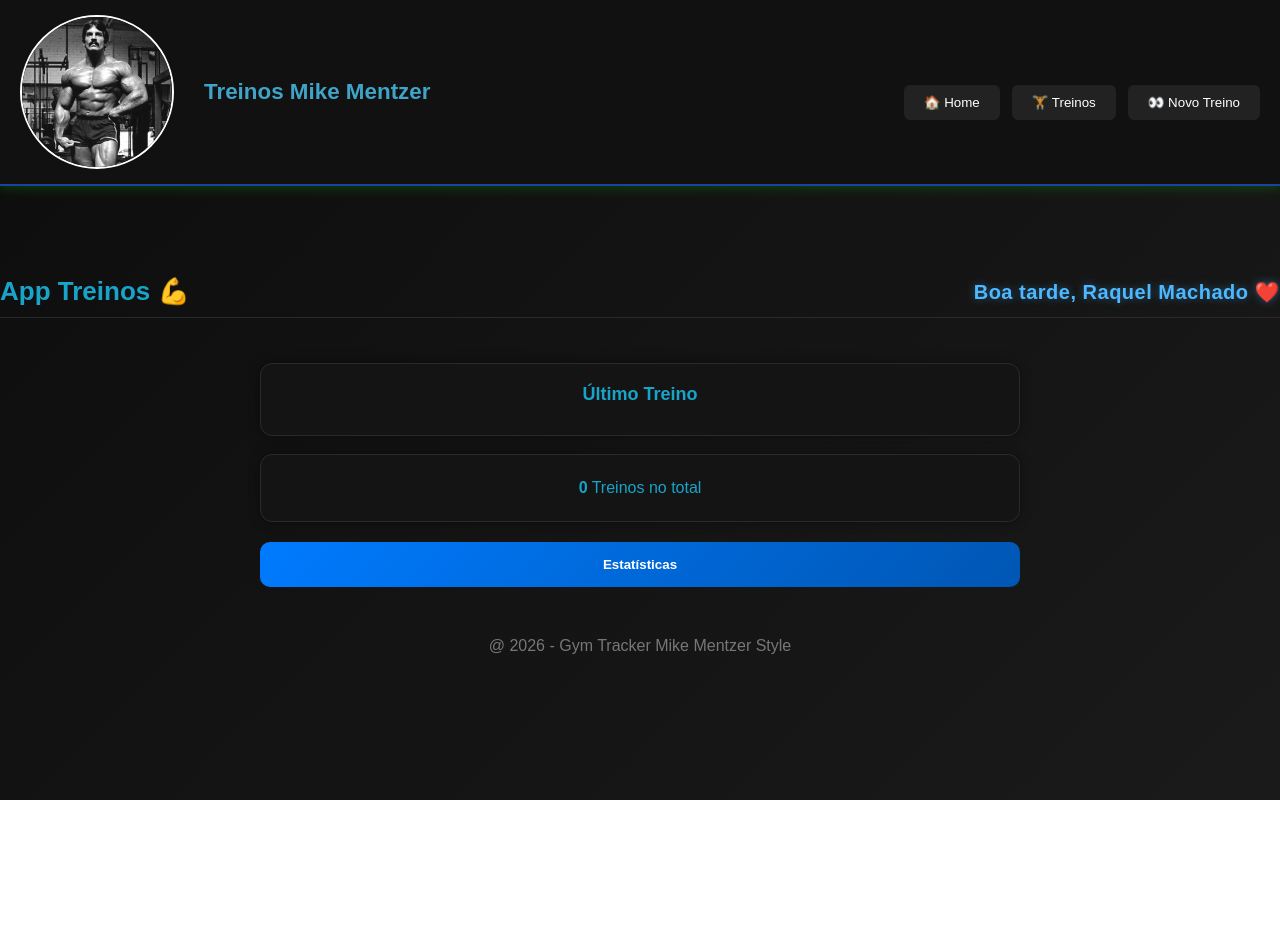
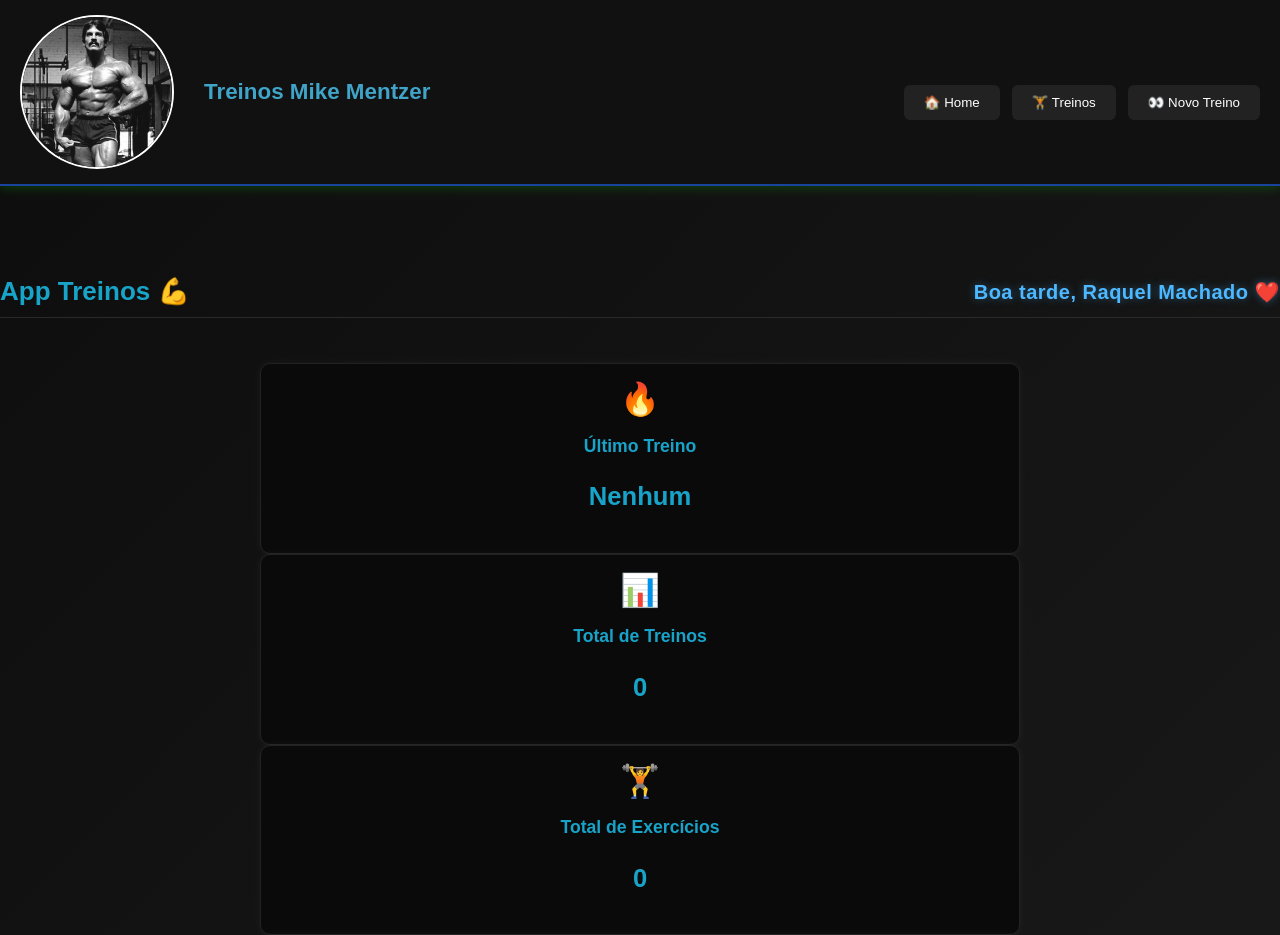
Before and after one commit to DrigoFp/ProjectoFinal, an Angular app in the folder projecto-final/: page /dashboard in a window 1280 px wide. Shown: the top 935 px of the page. Before the commit the page ends 800 px from the top, so only its background shows below. Built offline with nearby package versions, Linux system fonts and the light colour scheme.

Commit message:
KPIs no dashboard

```diff
--- a/projecto-final/src/app/dashboard/dashboard.html
+++ b/projecto-final/src/app/dashboard/dashboard.html
@@ -3,18 +3,31 @@
   <h2 class="saudacao">{{ name | saudacao }}</h2>
 </div>
 
-
 <div class="dashboard-container">
 
-<div class="card">
-  <h3>Último Treino</h3>
-  <p><strong>{{ ultimoTreino?.nome }}</strong></p>
-  <p>{{ ultimoTreino?.data }}</p>
-</div>
+  <app-kpi-card
+    titulo="Último Treino"
+    [valor]="ultimoTreino?.nome ?? 'Nenhum'"
+    icone="🔥"
+  />
 
-<div class="card">
-  <p><strong>{{ totalTreinos }}</strong> Treinos no total</p>
-</div>
+  <app-kpi-card
+    titulo="Total de Treinos"
+    [valor]="totalTreinos"
+    icone="📊"
+  />
+
+  <app-kpi-card
+    titulo="Total de Exercícios"
+    [valor]="totalExercicios"
+    icone="🏋️"
+  />
+
+  <app-kpi-card
+    titulo="Média de Exercícios por Treino"
+    [valor]="mediaExercicios"
+    icone="📈"
+  />
 
   <div class="atalhos">
     <button class="atalho-card" (click)="mostrarEstatisticas()">
@@ -41,4 +54,5 @@
       }
     </div>
   }
+
 </div>
--- a/projecto-final/src/app/dashboard/dashboard.ts
+++ b/projecto-final/src/app/dashboard/dashboard.ts
@@ -1,10 +1,11 @@
 import { Component } from '@angular/core';
 import { SaudacaoPipe } from '../saudacao-pipe';
 import { TreinosStore } from '../treinos/treinos-store';
+import { KpiCardComponent } from '../shared/components/kpi-card/kpi-card.component';
 
 @Component({
   selector: 'app-dashboard',
-  imports: [SaudacaoPipe],
+  imports: [SaudacaoPipe, KpiCardComponent],
   templateUrl: './dashboard.html',
   styleUrl: './dashboard.css',
 })
@@ -22,7 +23,7 @@ export class Dashboard {
   constructor(private treinosStore: TreinosStore) {}
 
   ngOnInit() {
-    this.treinosStore.treinos$.subscribe(treinos => {
+    this.treinosStore.treinos$.subscribe((treinos) => {
       this.treinos = treinos;
       this.totalTreinos = treinos.length;
       this.ultimoTreino = treinos.length > 0 ? treinos[treinos.length - 1] : null;
@@ -50,14 +51,18 @@ calcularEstatisticasPorTreino() {
         if (!estatisticas[nomeTreino][nomeExercicio]) {
           estatisticas[nomeTreino][nomeExercicio] = {
             maxPeso: ex.peso,
-          maxReps: ex.repeticoes
+            maxReps: ex.repeticoes,
           };
         } else {
-        estatisticas[nomeTreino][nomeExercicio].maxPeso =
-          Math.max(estatisticas[nomeTreino][nomeExercicio].maxPeso, ex.peso);
+          estatisticas[nomeTreino][nomeExercicio].maxPeso = Math.max(
+            estatisticas[nomeTreino][nomeExercicio].maxPeso,
+            ex.peso,
+          );
 
-        estatisticas[nomeTreino][nomeExercicio].maxReps =
-          Math.max(estatisticas[nomeTreino][nomeExercicio].maxReps, ex.repeticoes);
+          estatisticas[nomeTreino][nomeExercicio].maxReps = Math.max(
+            estatisticas[nomeTreino][nomeExercicio].maxReps,
+            ex.repeticoes,
+          );
         }
       }
     }
@@ -72,4 +77,11 @@ getExercicioKeys(obj: any) {
     return Object.keys(obj);
   }
 
+  get totalExercicios(): number {
+    return this.treinos.reduce((acc, t) => acc + t.exercicios.length, 0);
   }
+
+  get mediaExercicios(): number {
+    return this.totalTreinos === 0 ? 0 : Math.round(this.totalExercicios / this.totalTreinos);
+  }
+}
--- /dev/null
+++ b/projecto-final/src/app/shared/components/kpi-card/kpi-card.component.css
@@ -0,0 +1,24 @@
+.kpi-card {
+  background: #0a0a0a;
+  border: 1px solid #222;
+  padding: 16px;
+  border-radius: 10px;
+  text-align: center;
+  color: rgb(24, 164, 201);
+  box-shadow: 0 0 10px rgba(255,255,255,0.05);
+}
+
+.kpi-card h3 {
+  margin-bottom: 8px;
+  font-size: 1.1rem;
+}
+
+.kpi-valor {
+  font-size: 1.6rem;
+  font-weight: bold;
+}
+
+.kpi-icon {
+  font-size: 2rem;
+  margin-bottom: 10px;
+}
--- /dev/null
+++ b/projecto-final/src/app/shared/components/kpi-card/kpi-card.component.html
@@ -0,0 +1,8 @@
+<div class="kpi-card">
+  @if (icone) {
+    <div class="kpi-icon">{{ icone }}</div>
+  }
+
+  <h3>{{ titulo }}</h3>
+  <p class="kpi-valor">{{ valor }}</p>
+</div>
--- a/projecto-final/src/app/treinos/lista/lista.css
+++ b/projecto-final/src/app/treinos/lista/lista.css
@@ -1,51 +1,41 @@
-/* ======== CONTAINER DA PÁGINA ======== */
+/* ======== CONTAINER ======== */
 .page-container {
   max-width: 800px;
   margin: 0 auto;
   padding: 20px;
 }
 
-/* ======== TÍTULOS ======== */
+/* ======== TÍTULO ======== */
 h2 {
-  margin-bottom: 10px;
   text-align: center;
   color: rgb(24, 164, 201);
+  margin-bottom: 20px;
 }
 
-/* ======== SECÇÃO DOS CARDS ======== */
-section {
+/* ======== LISTA DE CARDS ======== */
+.lista {
   display: flex;
   flex-direction: column;
   gap: 20px;
-  margin-top: 20px;
-  background: #111;
-  padding: 20px;
-  border-radius: 10px;
 }
 
 /* ======== CARD ======== */
 .card {
-  background: #000;
-  border: 1px solid #2a2a2a;
+  background: #0a0a0a;
+  border: 1px solid #222;
   padding: 16px;
   border-radius: 10px;
   box-shadow: 0 0 10px rgba(255,255,255,0.05);
   color: rgb(24, 164, 201);
 }
 
-/* Força a cor dentro do card */
-.card * {
-  color: rgb(24, 164, 201) !important;
-}
-
-/* ======== HEADER DO CARD ======== */
 .card header {
   border-bottom: 1px solid #333;
   padding-bottom: 8px;
   margin-bottom: 12px;
 }
 
-/* ======== FOOTER DO CARD ======== */
+/* ======== FOOTER ======== */
 .card footer {
   border-top: 1px solid #333;
   padding-top: 10px;
@@ -55,63 +45,82 @@ section {
 }
 
 /* ======== BOTÕES ======== */
-button {
+.btn {
   padding: 8px 12px;
-  border: none;
-  background-color: rgb(24, 164, 201);
-  color: #000;
   border-radius: 4px;
   cursor: pointer;
   font-weight: 600;
-  text-align: center;
+  border: none;
+  transition: 0.2s ease;
 }
 
-button:hover {
-  background-color: rgb(18, 130, 160);
-  text-align: center;
+/* Azul */
+.btn-primary {
+  background: rgb(24, 164, 201);
+  color: #000;
 }
 
-/* Botão apagar */
-.card footer button:last-child {
-  background-color: #b02a37;
-  color: white;
+.btn-primary:hover {
+  background: rgb(18, 130, 160);
 }
 
-.card footer button:last-child:hover {
-  background-color: #8a1f2b;
-}
-/* ======== BOTÕES DENTRO DO CARD ======== */
-.card footer button {
-  background-color: #007bff !important;
-  color: #ffffff !important;
-  border: none;
-  padding: 8px 14px;
-  border-radius: 4px;
-  cursor: pointer;
-  font-weight: 600;
+/* Vermelho */
+.btn-danger {
+  background: #dc3545;
+  color: #fff;
 }
 
-/* Hover */
-.card footer button:hover {
-  background-color: #0056b3 !important;
+.btn-danger:hover {
+  background: #b02a37;
 }
 
-/* Botão apagar */
-.card footer button:last-child {
-  background-color: #dc3545 !important;
-  color: #fff !important;
+/* Botão do topo */
+.btn-criar {
+  display: block;
+  margin: 0 auto 20px auto;
 }
 
-.card footer button:last-child:hover {
-  background-color: #b02a37 !important;
-}
-/* ======== CENTRAR TÍTULO, TEXTO E BOTÃO SUPERIOR ======== */
-.page-container h2,
-.page-container p {
-  text-align: center;
+/* ======== SELECT COMO BOTÃO ======== */
+.filtro-select {
+  appearance: none;
+  background: rgb(24, 164, 201);
+  color: #000;
+  padding: 8px 12px;
+  border-radius: 4px;
+  font-weight: 600;
+  cursor: pointer;
+  border: none;
 }
 
-.page-container > button {
-  display: block;
-  margin: 0 auto 20px auto; /* centra horizontalmente */
+.filtro-select:hover {
+  background: rgb(18, 130, 160);
 }
+
+/* ======== ESTATÍSTICAS ======== */
+.stats {
+  display: flex;
+  justify-content: space-around;
+  margin-bottom: 20px;
+  color: rgb(24, 164, 201);
+}
+
+.stat {
+  background: #0a0a0a;
+  padding: 10px 14px;
+  border-radius: 8px;
+  border: 1px solid #222;
+}
+
+/* ======== FILTROS ======== */
+.filtros {
+  margin-bottom: 20px;
+  text-align: center;
+  color: rgb(24, 164, 201);
+}
+
+/* ======== SEM RESULTADOS ======== */
+.sem-resultados {
+  text-align: center;
+  color: #aaa;
+  margin-top: 20px;
+}
--- a/projecto-final/src/app/treinos/lista/lista.html
+++ b/projecto-final/src/app/treinos/lista/lista.html
@@ -2,7 +2,6 @@
 
   <header class="top-bar">
     <h2>Lista de Treinos</h2>
-    <button routerLink="/criar" class="btn-criar">+ Criar novo treino</button>
   </header>
 
   <!-- Estatísticas -->
@@ -22,11 +21,12 @@
     }
   </section>
 
-  <!-- Filtros -->
+  <!-- Filtro -->
   <section class="filtros">
     <label>Filtrar por tipo:</label>
 
-    <select (change)="onFiltroChange($event)">
+    <select class="btn btn-primary filtro-select"
+            (change)="onFiltroChange($event)">
       <option value="">Todos</option>
 
       @for (t of tipos; track t.nome) {
@@ -48,8 +48,15 @@
         <p><strong>Data:</strong> {{ t.data }}</p>
 
         <footer>
-          <button [routerLink]="['/treinos/editar', t.id]">Editar</button>
-          <button (click)="apagarTreino(t.id)" class="apagar">Apagar 🗑️</button>
+          <button class="btn btn-primary"
+                  [routerLink]="['/treinos/editar', t.id]">
+            Editar
+          </button>
+
+          <button class="btn btn-danger"
+                  (click)="apagarTreino(t.id)">
+            Apagar 🗑️
+          </button>
         </footer>
       </div>
     }
```
Also changed, not shown: projecto-final/src/app/shared/components/kpi-card/kpi-card.component.ts (added, +13 -0 lines). Lines whose indentation alone changed are shown as unchanged.
